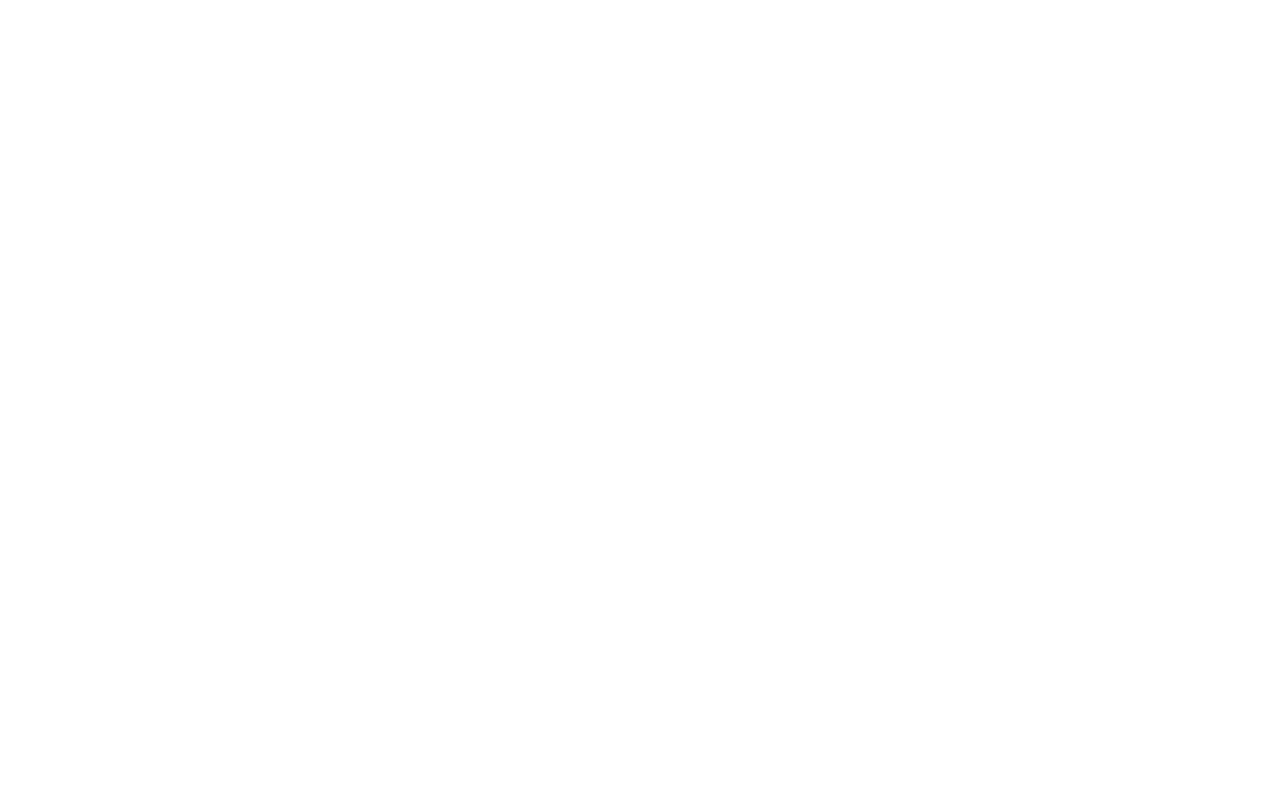
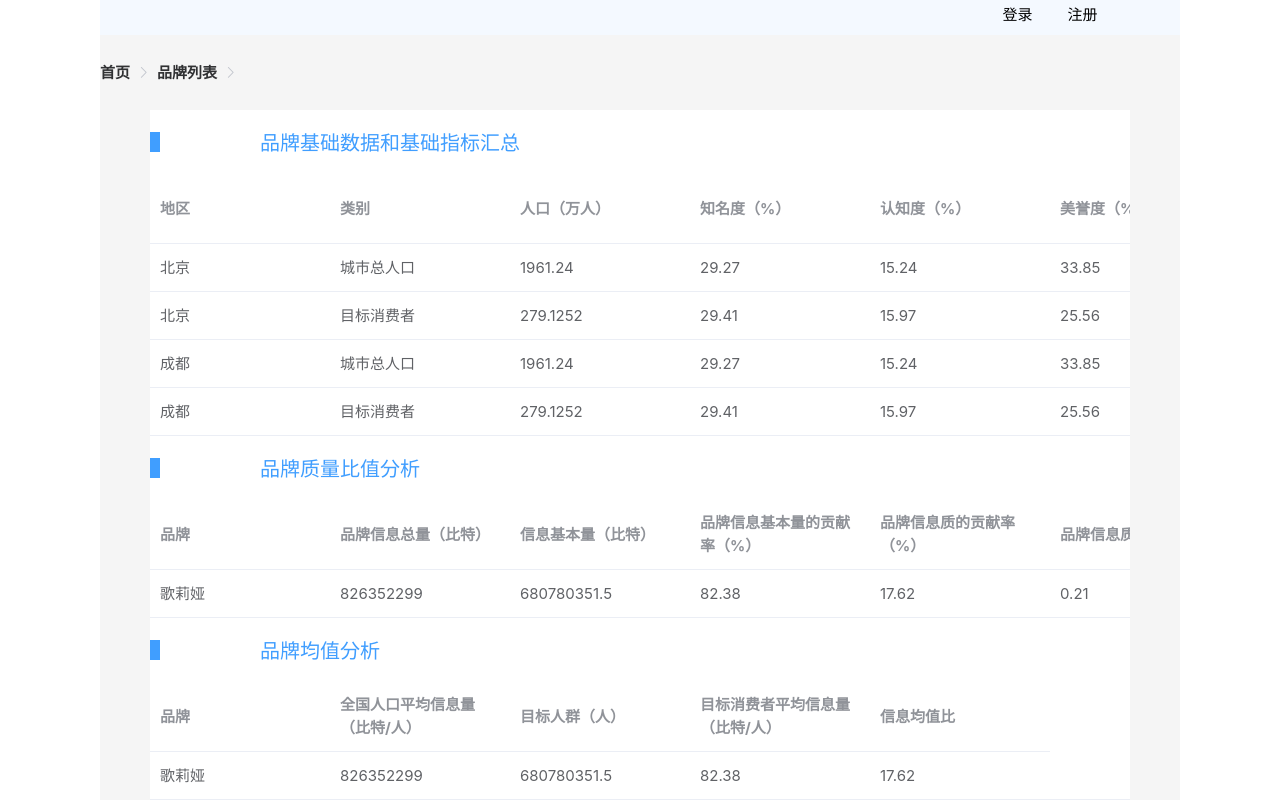
Before and after one commit to cuiboyang1314/gitStore, a Nuxt app in the folder nuct/: page /brandInformation in a window 1280 px wide. Shown: the top 800 px of the page. Built offline with nearby package versions, Linux system fonts and the light colour scheme.

Commit message:
nuct备份

```diff
--- a/nuct/assets/less/main.less
+++ b/nuct/assets/less/main.less
@@ -24,6 +24,13 @@ a {
     color: black;
 }
 
-p {
+p,
+a,
+h1,
+h2,
+h3,
+h4,
+span {
+    color: #303133;
     font-family: "Helvetica Neue",Helvetica,"PingFang SC","Hiragino Sans GB","Microsoft YaHei","微软雅黑",Arial,sans-serif;
 }
--- a/nuct/components/login.vue
+++ b/nuct/components/login.vue
@@ -10,7 +10,7 @@
         <!-- 登录成功显示的个人栏 -->
                 <div class="user" :class="{loginState: loginState}">
                     <el-avatar :size="size" src="https://cube.elemecdn.com/3/7c/3ea6beec64369c2642b92c6726f1epng.png"></el-avatar>
-                    <i class="el-icon-arrow-down" style="position: relative;top: -5px;"></i>
+                    <el-link :underline="false" style="position: relative;top: -8px;left: 5px;" @click="loginOut">退出</el-link>
                 </div>
         </div>
         <!-- 点击登录弹出的覆盖层登录界面 -->
@@ -82,10 +82,10 @@ export default {
             if (this.form.name == '123' && this.form.psw == '123') {
             Cookies.set('name', this.form.name, {expires: this.toNextDay()});
             Cookies.set('token', '4a10b399f668c23962f54118d0b0a8a1', {expires: this.toNextDay()});
-            this.$router.push('/');
+            this.$router.push('');
 
             setTimeout(() => {
-                window.location.href = window.location.href;
+                window.location.href = '';
             }, 100)
           } else {
             this.$message.error('账号密码不正确');
@@ -96,9 +96,19 @@ export default {
         toNextDay() {
             return new Date(new Date(new Date().setDate(new Date().getDate() + 1)).setHours(0, 0, 0, 0));
         },
+        loginOut () {
+        console.log(Cookies.get('token'));
+        Cookies.remove('token')
+        setTimeout(() => {
+                window.location.href = '';
+            }, 100);
     },
-    created: function () {
-        if(Cookies.get('token') !== '') {
+    },
+
+
+
+    mounted: function () {
+        if(Cookies.get('token')) {
             this.loginState = false;
         }
         else {
--- a/nuct/components/searchInput.vue
+++ b/nuct/components/searchInput.vue
@@ -3,9 +3,9 @@
   <div>
         <el-input class="inputStyle input-with-select" placeholder="请输入内容" v-model="input5">
               <el-select v-model="select" slot="prepend" style="width: 100px;">
-                <el-option label="品牌" value="1"></el-option>
-                <el-option label="资料" value="2"></el-option>
-                <el-option label="话题" value="3"></el-option>
+                <el-option label="品牌" value="品牌"></el-option>
+                <el-option label="资料" value="资料"></el-option>
+                <el-option label="话题" value="话题"></el-option>
               </el-select>
             <el-button slot="append" icon="el-icon-search" style="width: 60px" @click="getBrandList"></el-button>
         </el-input>
@@ -75,7 +75,11 @@ export default {
       this.$store.commit('setList', {
         list: this.$data.list
       });
-      console.log(this.$store.getters.getList[0].name);
+      for(const i in this.$store.getters.getList){
+      console.log(this.$store.getters.getList[i].name);
+      }
+      console.log(this.select);
+      console.log(this.input5);
     },
   },
 }
@@ -88,7 +92,7 @@ export default {
     //border: 1px solid @mainColor;
     width: 500px;
     margin-left: 300px;
-    margin-top: 100px;
+    margin-top: 20px;
 }
 
 .el-input-group__append {
--- a/nuct/pages/brandInformation/index.vue
+++ b/nuct/pages/brandInformation/index.vue
@@ -1,16 +1,207 @@
 <!--  -->
 <template>
-  <div></div>
+<div class="container">
+    <login></login>
+    <div class="showBrand">
+        <el-breadcrumb separator-class="el-icon-arrow-right" class="Breadcrumb">
+            <el-breadcrumb-item :to="{ path: '/' }">首页</el-breadcrumb-item>
+            <el-breadcrumb-item :to="{ path: '/brandSearch'}">品牌列表</el-breadcrumb-item>
+            <el-breadcrumb-item>{{ this.$route.query.mallCode }}</el-breadcrumb-item>
+        </el-breadcrumb>
+        <div class="brandInformation">
+            <h6><span class="hStyle"></span>品牌基础数据和基础指标汇总</h6>
+                <el-table :data="baseSummaryList" style="width: 100%">
+                    <el-table-column prop="region" label="地区" width="180"></el-table-column>
+                    <el-table-column prop="type" label="类别" width="180"></el-table-column>
+                    <el-table-column prop="population" label="人口（万人）" width="180"></el-table-column>
+                    <el-table-column prop="profile" label="知名度（%）" width="180"></el-table-column>
+                    <el-table-column prop="recognition" label="认知度（%）" width="180"></el-table-column>
+                    <el-table-column prop="reputation" label="美誉度（%）" width="180"></el-table-column>
+                    <el-table-column prop="loyalty" label="忠诚度（%）" width="180"></el-table-column>
+                    <el-table-column prop="valuation" label="品牌信息量估值（万比特）" width="180"></el-table-column>
+                </el-table>
+            <h6><span class="hStyle"></span>品牌质量比值分析</h6>
+                <el-table :data="brdQualityRatio" style="width: 100%">
+                    <el-table-column prop="name" label="品牌" width="180"></el-table-column>
+                    <el-table-column prop="totalQuantity" label="品牌信息总量（比特）" width="180"></el-table-column>
+                    <el-table-column prop="baseQuantity" label="信息基本量（比特）" width="180"></el-table-column>
+                    <el-table-column prop="baseContribution" label="品牌信息基本量的贡献率（%）" width="180"></el-table-column>
+                    <el-table-column prop="qualityContribution" label="品牌信息质的贡献率（%）" width="180"></el-table-column>
+                    <el-table-column prop="specificValue" label="品牌信息质量比值" width="180"></el-table-column>
+                </el-table>
+            <h6><span class="hStyle"></span>品牌均值分析</h6>
+                <el-table :data="brdMean" style="width: 100%">
+                    <el-table-column prop="name" label="品牌" width="180"></el-table-column>
+                    <el-table-column prop="populationAverage" label="全国人口平均信息量（比特/人）" width="180"></el-table-column>
+                    <el-table-column prop="targetPopulation" label="目标人群（人）" width="180"></el-table-column>
+                    <el-table-column prop="targetConsumer" label="目标消费者平均信息量（比特/人）" width="180"></el-table-column>
+                    <el-table-column prop="specificValue" label="信息均值比" width="180"></el-table-column>
+                </el-table>
+            <h6><span class="hStyle"></span>品牌稳定性分析</h6>
+                <el-table :data="brdStability" style="width: 100%">
+                    <el-table-column prop="name" label="品牌" width="180"></el-table-column>
+                    <el-table-column prop="functionValue" label="N(E)函数值" width="180"></el-table-column>
+                    <el-table-column prop="decayCoefficient" label="品牌衰减系数" width="180"></el-table-column>
+                    <el-table-column prop="decayRate" label="品牌信息的衰减速率" width="180"></el-table-column>
+                    <el-table-column prop="stabilityIndex" label="品牌稳定性指数" width="180"></el-table-column>
+                </el-table>
+        </div>
+    </div>
+    <footerBar></footerBar>
+</div>
 </template>
 
 <script>
+import login from '~/components/login';
+import footerBar from '~/components/footer';
+import navbar from '~/components/nav';
+import search from '~/components/searchInput';
+import axios from 'axios';
+
+axios.defaults.baseURL = "http://47.104.148.196:8081/dbblog";
 export default {
   data () {
     return {
+      baseSummaryList: [
+                {
+                "id": 1,
+                "brandId": 1,
+                "region": "北京",
+                "type": "城市总人口",
+                "population": 1961.2400,
+                "profile": 29.2700,
+                "recognition": 15.24,
+                "reputation": 33.85,
+                "loyalty": 5.28,
+                "valuation": 1071.39266,
+                "orderNum": 1
+                },
+                {
+                "id": 2,
+                "brandId": 1,
+                "region": "北京",
+                "type": "目标消费者",
+                "population": 279.1252,
+                "profile": 29.4100,
+                "recognition": 15.97,
+                "reputation": 25.56,
+                "loyalty": 3.92,
+                "valuation": 146.14513,
+                "orderNum": 2
+                },
+                {
+                "id": 3,
+                "brandId": 1,
+                "region": "成都",
+                "type": "城市总人口",
+                "population": 1961.2400,
+                "profile": 29.2700,
+                "recognition": 15.24,
+                "reputation": 33.85,
+                "loyalty": 5.28,
+                "valuation": 1071.39266,
+                "orderNum": 3
+                },
+                {
+                "id": 4,
+                "brandId": 1,
+                "region": "成都",
+                "type": "目标消费者",
+                "population": 279.1252,
+                "profile": 29.4100,
+                "recognition": 15.97,
+                "reputation": 25.56,
+                "loyalty": 3.92,
+                "valuation": 146.14513,
+                "orderNum": 4
+                }
+        ],
+        brdQualityRatio: [
+            {
+                "id": 1,
+                "name": "歌莉娅",
+                "brandId": 1,
+                "totalQuantity": 826352299.0,
+                "baseQuantity": 680780351.5,
+                "baseContribution": 82.38,
+                "qualityContribution": 17.62,
+                "specificValue": 0.21
+            }
+        ],
+        brdMean: [
+            {
+                "id": 1,
+                "name": "歌莉娅",
+                "brandId": 1,
+                "populationAverage": 826352299.0,
+                "targetPopulation": 680780351.5,
+                "targetConsumer": 82.38,
+                "specificValue": 17.62
+            }
+        ],
+        brdStability: [
+            {
+                "id": 1,
+                "name": "歌莉娅",
+                "brandId": 1,
+                "functionValue": 12.30012,
+                "decayCoefficient": 0.081695,
+                "decayRate": 0.081695,
+                "stabilityIndex": 5.83
+            }
+        ]
     };
+  },
+    components: {
+      login,
+      footerBar,
+      navbar,
+      search,
+  },
+  methods: {
+    text () {
+      console.log(this.$route.query.mallCode);
+    }
   }
 }
 
 </script>
 <style lang='less' scoped>
+@import '~assets/less/main.less';
+
+h6 {
+    line-height: 20px;
+    margin: 20px 0;
+    font-weight: 500;
+    font-size: 20px;
+    color: #409EFF;
+}
+
+.showBrand {
+    position: relative;
+    background: #f5f5f5;
+    min-height: 1000px;
+    padding-top: 30px;
+}
+
+.brandInformation {
+    width:980px;
+    min-height: 850px;
+    background: #fff;
+    position: absolute;
+    top: 50%;
+    left: 50%;
+    transform: translateY(-50%) translateX(-50%);
+}
+
+.hStyle {
+    display: inline-block;
+    width: 10px;
+    height: 20px;
+    background: #409EFF;
+    position: relative;
+    top: 50%;
+    transform: translateY(10%);
+    margin-right: 100px;
+}
 </style>
--- a/nuct/pages/brandSearch/index.vue
+++ b/nuct/pages/brandSearch/index.vue
@@ -3,6 +3,7 @@
 <div class="container">
     <login></login>
     <!--<navbar></navbar>-->
+    <el-button type="primary" @click="turnOnlySearch" style="position: fixed;right: 300px;z-index: 100;">品牌搜索</el-button>
     <div class="showBrand">
         <el-breadcrumb separator-class="el-icon-arrow-right" class="Breadcrumb">
             <el-breadcrumb-item :to="{ path: '/' }">首页</el-breadcrumb-item>
@@ -123,6 +124,9 @@ export default {
                 mallCode: url
             }
         })
+      },
+      turnOnlySearch () {
+          location.href = "../onlySearch";
       }
   }
 }
@@ -133,7 +137,7 @@ export default {
 .showBrand {
     position: relative;
     background: #f5f5f5;
-    margin-top: 50px;
+    //margin-top: 50px;
     height: 1000px;
     padding-top: 30px;
 }
```
